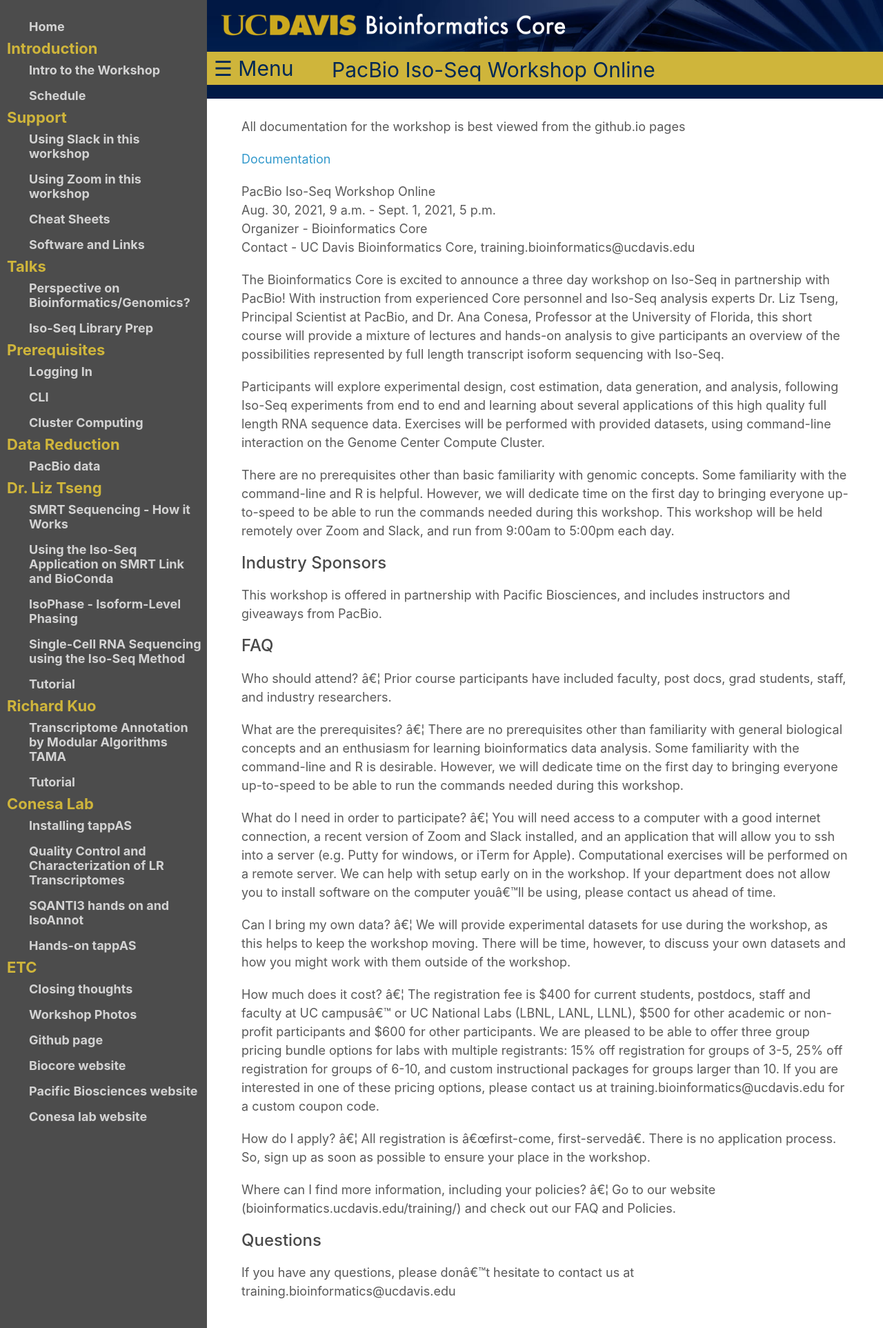
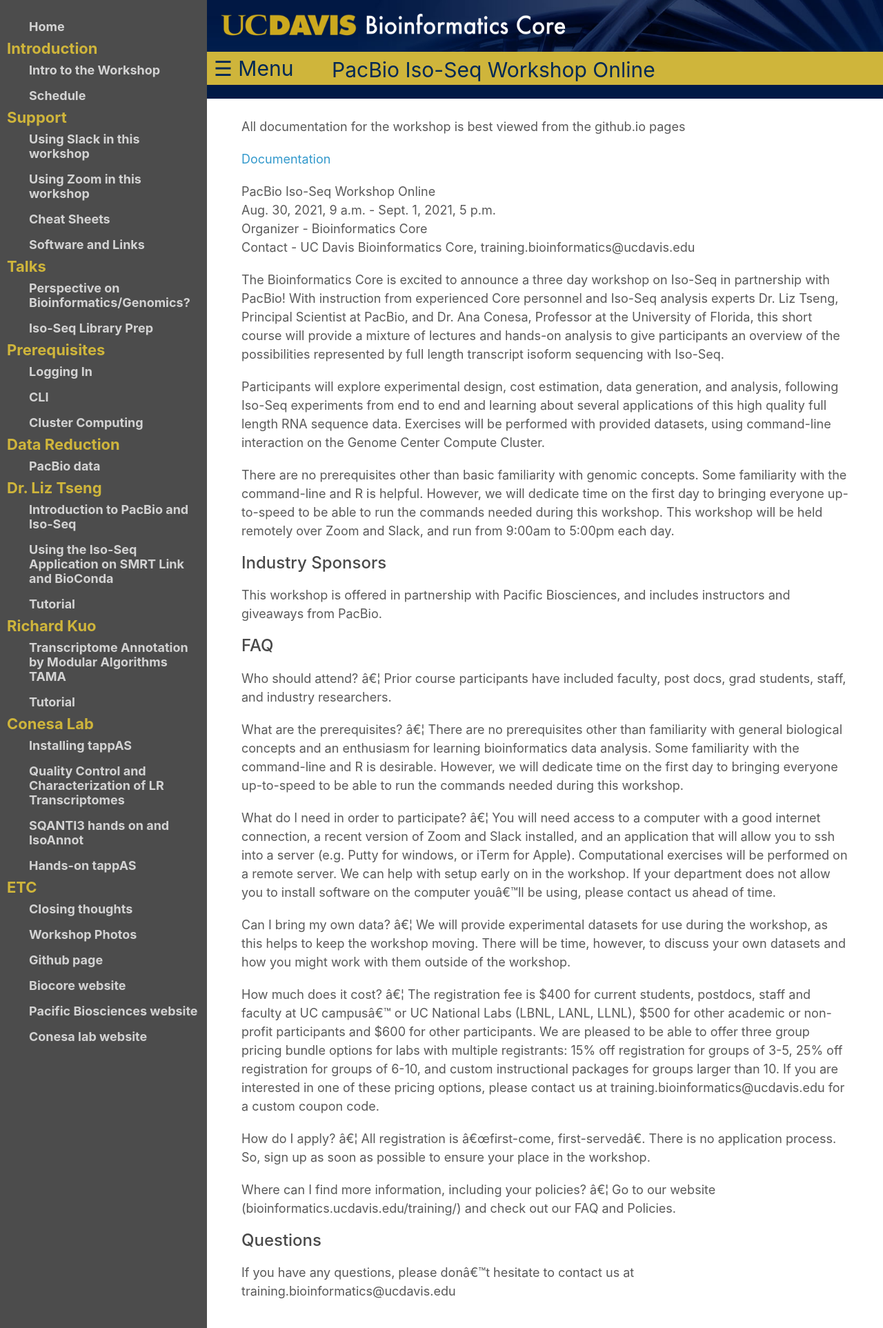
Before and after one commit to ucdavis-bioinformatics-training/2021-August-Iso-Seq, a Jekyll site: the page built from index.md, in a window 1280 px wide. Shown: the whole page at 69% size. Built offline with Jekyll 4.4.1, drawn with Linux system fonts in a browser that asks for light colours; our own code applies the rules of GitHub Pages for plain Markdown files.

Commit message:
update presentations from Liz

```diff
--- a/_config.yml
+++ b/_config.yml
@@ -42,14 +42,10 @@
     url: pacbio_data/pacbio_data
 
   - heading: Dr. Liz Tseng
-  - title: SMRT Sequencing - How it Works
-    url: https://raw.githubusercontent.com/ucdavis-bioinformatics-training/ucdavis-bioinformatics-training.presentations/master/isoseq/liz/1-Liz-Intro%20to%20PacBio%20and%20IsoSeq.pdf
+  - title: Introduction to PacBio and Iso-Seq
+    url: https://raw.githubusercontent.com/ucdavis-bioinformatics-training/ucdavis-bioinformatics-training.presentations/master/isoseq/liz/1-Liz-Intro-to-PacBio-and-IsoSeq-2021.pdf
   - title: Using the Iso-Seq Application on SMRT Link and BioConda
-    url: https://raw.githubusercontent.com/ucdavis-bioinformatics-training/ucdavis-bioinformatics-training.presentations/master/isoseq/liz/2-Liz-Iso-Seq%20with%20SL%20and%20BioConda.pdf
-  - title: IsoPhase - Isoform-Level Phasing
-    url: https://raw.githubusercontent.com/ucdavis-bioinformatics-training/ucdavis-bioinformatics-training.presentations/master/isoseq/liz/5-Liz-IsoPhase%20and%20Cogent.pdf
-  - title: Single-Cell RNA Sequencing using the Iso-Seq Method
-    url: https://raw.githubusercontent.com/ucdavis-bioinformatics-training/ucdavis-bioinformatics-training.presentations/master/isoseq/liz/6-Liz-Single%20Cell.pdf
+    url: https://raw.githubusercontent.com/ucdavis-bioinformatics-training/ucdavis-bioinformatics-training.presentations/master/isoseq/liz/2-Liz-IsoSeq-with-SL-and-BioConda-2021.pdf
   - title: Tutorial
     url: https://github.com/Magdoll/cDNA_Cupcake/wiki/Iso-Seq-Bioinformatics-Tutorial
 
```
